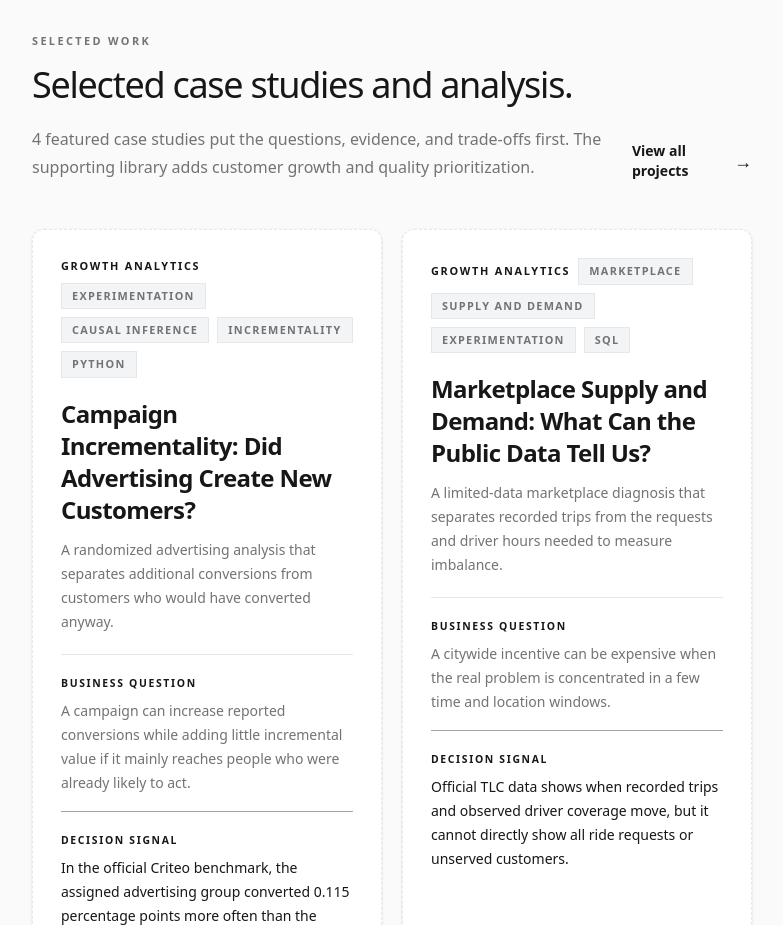
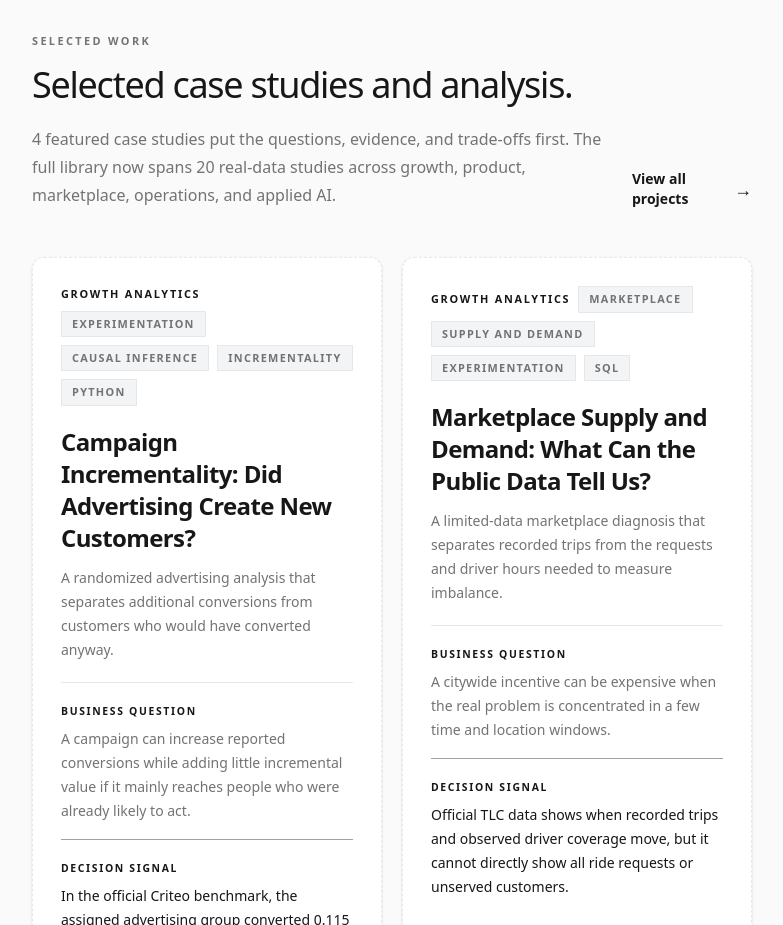
Before and after one commit to hadibudhy/hadibudhy.github.io, a Next.js app: page / in a window 1280 px wide. Shown: the part 1280-2205 px from the top of the page, without its empty margins (248-1031 px from the left). Built offline with nearby package versions, Linux system fonts and the light colour scheme.

Commit message:
Document portfolio expansion quality gate

```diff
--- a/src/app/page.tsx
+++ b/src/app/page.tsx
@@ -64,7 +64,7 @@ export default function Home() {
             <div>
               <p className="section-kicker">Selected work</p>
               <h2 className="section-title mt-4">Selected case studies and analysis.</h2>
-              <p className="mt-5 max-w-2xl leading-7 text-muted-foreground">{featuredProjects.length} featured case studies put the questions, evidence, and trade-offs first. The supporting library adds customer growth and quality prioritization.</p>
+              <p className="mt-5 max-w-2xl leading-7 text-muted-foreground">{featuredProjects.length} featured case studies put the questions, evidence, and trade-offs first. The full library now spans {projects.length} real-data studies across growth, product, marketplace, operations, and applied AI.</p>
             </div>
             <Link href="/projects" className="focus-ring inline-flex items-center text-sm font-bold text-primary transition-colors hover:text-foreground">View all projects <span className="ml-2 text-lg" aria-hidden="true">→</span></Link>
           </div>
--- a/src/app/projects/page.tsx
+++ b/src/app/projects/page.tsx
@@ -40,7 +40,7 @@ export default function ProjectsPage() {
             <p className="mt-3 max-w-2xl text-sm leading-6 text-muted-foreground">{featuredProjects.length} studies put the business question, the available evidence, and the limits of each analysis in view.</p>
           </div>
           {projects.length === 0 ? <div className="surface p-8"><p className="text-lg font-semibold text-foreground">No case studies are available yet.</p><p className="mt-2 text-muted-foreground">Please return shortly or use the contact link to request the current portfolio.</p></div> : <div className="grid gap-5 sm:grid-cols-2">{featuredProjects.map((project) => <ProjectCard key={project.slug} slug={project.slug} meta={project.meta} featured />)}</div>}
-          {supportingProjects.length > 0 && <div className="mt-14"><p className="section-kicker mb-2">Supporting library</p><p className="mb-6 max-w-2xl text-sm leading-6 text-muted-foreground">Additional analyses show supporting work in customer growth and quality prioritization.</p><div className="grid gap-5 sm:grid-cols-2">{supportingProjects.map((project) => <ProjectCard key={project.slug} slug={project.slug} meta={project.meta} />)}</div></div>}
+          {supportingProjects.length > 0 && <div className="mt-14"><p className="section-kicker mb-2">Supporting library</p><p className="mb-6 max-w-2xl text-sm leading-6 text-muted-foreground">Supporting work covers product analytics, marketplace operations, business decisions, analytics engineering, and applied AI.</p><div className="grid gap-5 sm:grid-cols-2">{supportingProjects.map((project) => <ProjectCard key={project.slug} slug={project.slug} meta={project.meta} />)}</div></div>}
         </div>
       </section>
     </div>
```
Also changed, not shown: 1 other file (tests, documents, lock files or other folders).
